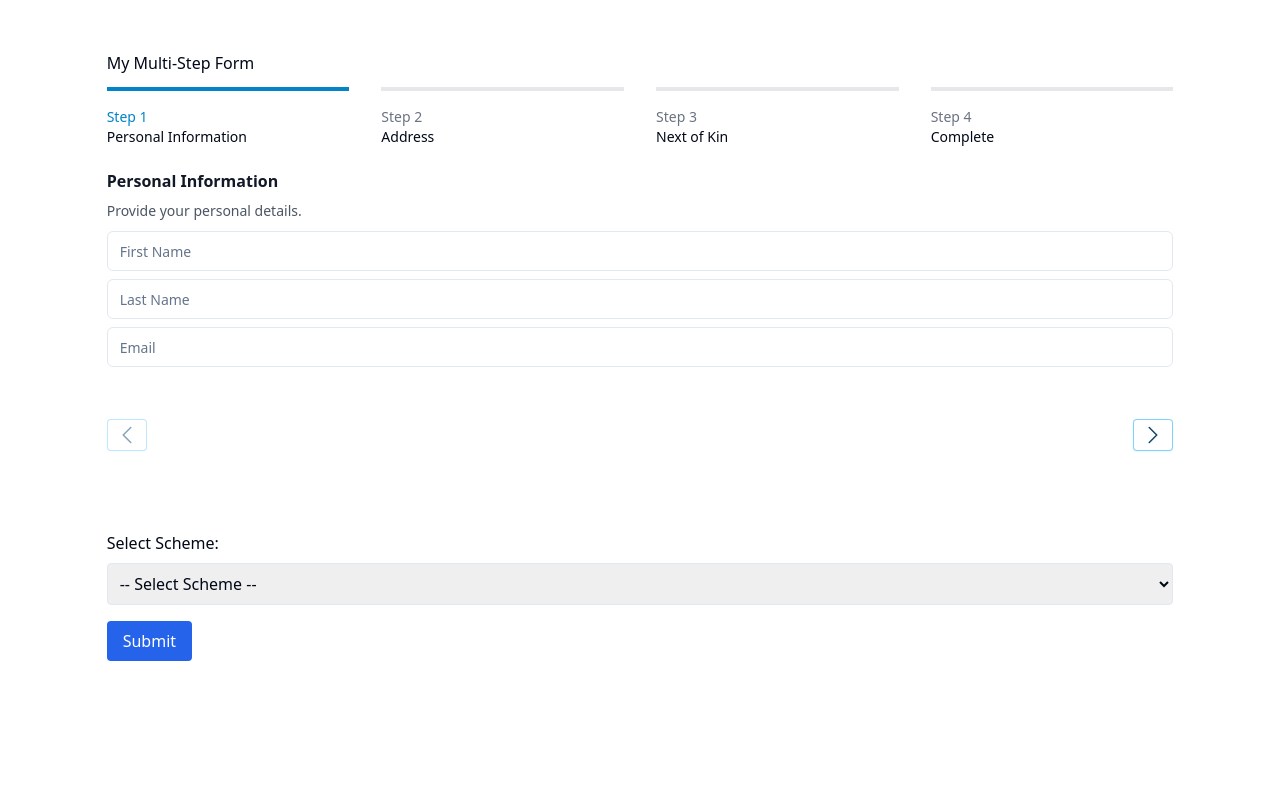
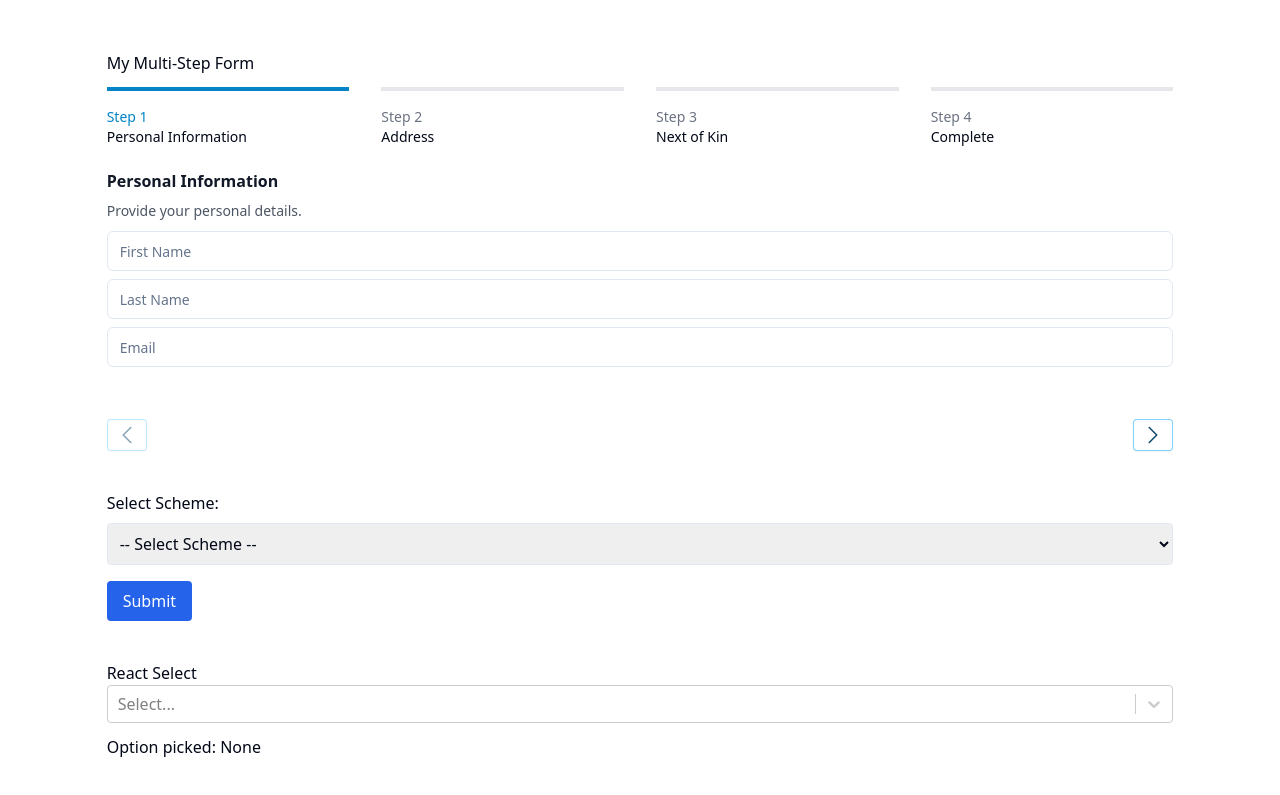
Before and after one commit to MusiliC/react-ts-playground, a React (Vite) app: page / in a window 1280 px wide. Shown: the part 829-1624 px from the top of the page. Before the commit the page ends 1570 px from the top, so only its background shows below. Built offline with nearby package versions, Linux system fonts and the light colour scheme.

Commit message:
React select in practice

```diff
--- a/package.json
+++ b/package.json
@@ -30,6 +30,7 @@
     "react-dom": "^18.3.1",
     "react-hook-form": "^7.54.2",
     "react-router-dom": "^7.1.1",
+    "react-select": "^5.9.0",
     "tailwind-merge": "^2.6.0",
     "tailwindcss-animate": "^1.0.7",
     "zod": "^3.24.1"
--- a/src/features/forms/ReactSelect.tsx
+++ b/src/features/forms/ReactSelect.tsx
@@ -12,7 +12,7 @@ const ReactSelect = () => {
   };
 
   return (
-    <div className="my-20">
+    <div className="my-10">
       <form onSubmit={handleSubmit(onSubmit)}>
         <Controller
           name="schemeId"
--- /dev/null
+++ b/src/features/forms/ReactSelectNoShadcn.tsx
@@ -0,0 +1,35 @@
+import { useState } from "react";
+import Select from "react-select";
+
+const ReactSelectNoShadcn = () => {
+  const fruitOptions = [
+    { value: "apple", label: "Apple" },
+    { value: "banana", label: "Banana" },
+    { value: "orange", label: "Orange" },
+    { value: "mango", label: "Mango" },
+  ];
+
+  const [optionPicked, setOptionPicked] = useState<{
+    value: string;
+    label: string;
+  } | null>(null);
+
+  return (
+    <div className="mb-20">
+      <div>
+        <h1>React Select</h1>
+      </div>
+      <div>
+        <Select
+          options={fruitOptions}
+          onChange={(option) =>
+            setOptionPicked(option as { value: string; label: string } | null)
+          }
+        />
+        <h1 className="mt-3">Option picked: {optionPicked?.label || "None"}</h1>
+      </div>
+    </div>
+  );
+};
+
+export default ReactSelectNoShadcn;
--- a/src/pages/ParentForm.tsx
+++ b/src/pages/ParentForm.tsx
@@ -2,6 +2,7 @@
 import MultiStepFormTwo from "@/features/forms/MultiStepFormTwo";
 import MyForm from "@/features/forms/MyForm";
 import ReactSelect from "@/features/forms/ReactSelect";
+import ReactSelectNoShadcn from "@/features/forms/ReactSelectNoShadcn";
 import UserForm from "@/features/forms/UserForm";
 
 function ParentForm() {
@@ -22,6 +23,7 @@ function ParentForm() {
       {/* <MultiStepForm /> */}
       <MultiStepFormTwo/>
       <ReactSelect/>
+      <ReactSelectNoShadcn/>
     </div>
   );
 }
```
Also changed, not shown: 2 other files (tests, documents, lock files or other folders).
